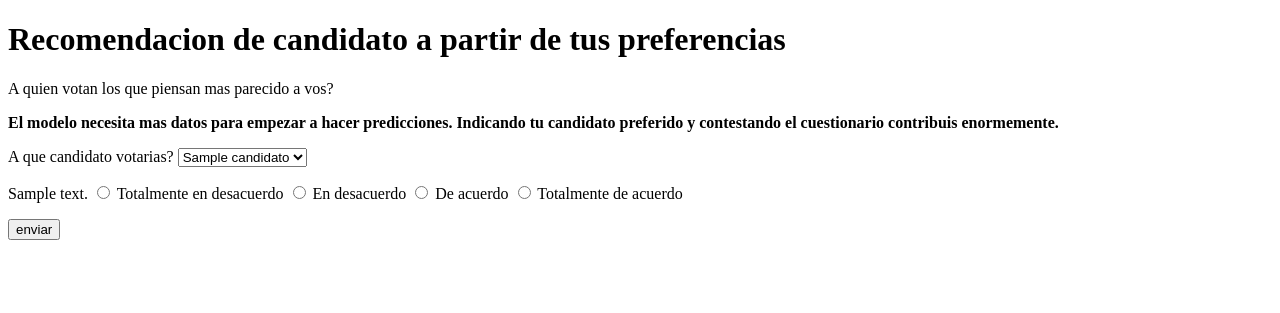
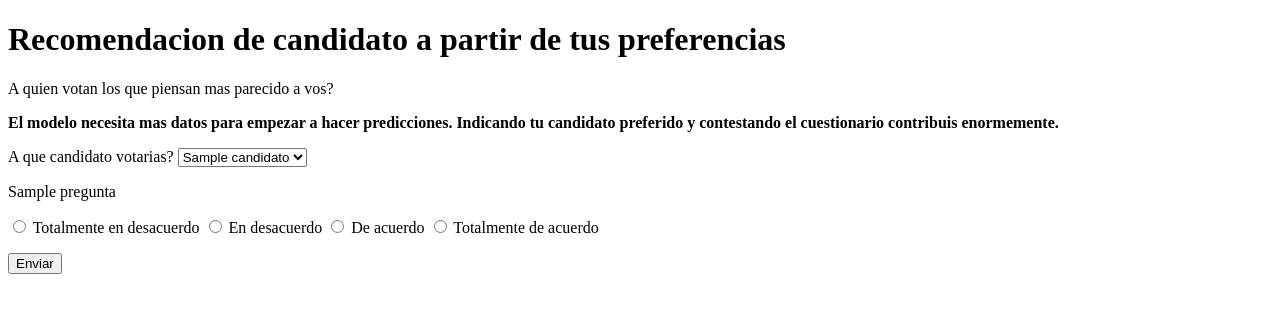
Before and after one commit to johnblanco/predictor_electoral, a Flask app: template predictor_pol/templates/main.html in a window 1280 px wide. Shown: the top 313 px of the page. Run offline with Flask 2, Linux system fonts and the light colour scheme; the template is opened without the code that fills it: most values are stand-ins (such as "Sample title", 1, 10 or a date in 2020).

Commit message:
Tonterías

```diff
--- a/predictor_pol/app.py
+++ b/predictor_pol/app.py
@@ -1,22 +1,24 @@
 #para correr: export FLASK_APP=app.py;flask run
 
-from flask import Flask
-from flask import render_template
-from flask import request
+from flask import Flask, render_template, request
+import json
 import joblib
 import pandas as pd
 
+
 app = Flask(__name__)
+
+preguntas = ['Pregunta 1', 'Pregunta 2']
+candidatos = ['Candidato 1', 'Candidato 2', 'Juan Sartori (aka u/nano2412)']
+
 
 @app.route('/', methods = ['GET', 'POST'])
 def main():
     if request.method == 'POST':
         print(request.form)
 
-    preguntas = [{'id': 1, 'texto': 'pregunta 1'},{'id': 2, 'texto': 'pregunta 2'}]
-    candidatos = [{'id': 1, 'nombre': 'candidato 1'},{'id': 2, 'nombre': 'candidato 2'}]
+    return render_template('main.html', preguntas=preguntas, candidatos=candidatos)
 
-    return render_template('main.html', preguntas=preguntas, candidatos=candidatos)
 
 def predict(responses):
     xgb = joblib.load('xg_model')
--- a/predictor_pol/templates/main.html
+++ b/predictor_pol/templates/main.html
@@ -10,44 +10,45 @@
 
 <p><strong>El modelo necesita mas datos para empezar a hacer predicciones.
     Indicando tu candidato preferido y contestando el cuestionario contribuis enormemente.</strong></p>
+
 <form method="post" action="/">
     <label>A que candidato votarias?</label>
+
     <select name="candidato">
         {% for c in candidatos %}
-            <option value="{{c['id']}}">{{c['nombre']}}</option>
+            <option value="{{loop.index}}">{{c}}</option>
         {% endfor %}
     </select>
+
     {% for p in preguntas %}
-    <p>{{ p['texto']}}
+    <p>{{p}}</p>
     <label>
         <span>
-            <input name="pregunta_{{p['id']}}" type="radio" value="0">
+        <input name="pregunta_{{loop.index}}" type="radio" value="0">
         Totalmente en desacuerdo
         </span>
     </label>
     <label>
         <span>
-            <input name="pregunta_{{p['id']}}" type="radio" value="1">
+        <input name="pregunta_{{loop.index}}" type="radio" value="1">
         En desacuerdo
         </span>
     </label>
     <label>
         <span>
-            <input name="pregunta_{{p['id']}}" type="radio" value="2">
+        <input name="pregunta_{{loop.index}}" type="radio" value="2">
         De acuerdo
         </span>
     </label>
     <label>
         <span>
-            <input name="pregunta_{{p['id']}}" type="radio" value="3">
+        <input name="pregunta_{{loop.index}}" type="radio" value="3">
         Totalmente de acuerdo
         </span>
     </label>
     {% endfor %}
 
-
-
-    <p><input type=submit value=enviar>
+    <p><input type="submit" value="Enviar"></p>
 </form>
 
 </body>
```
Lines whose indentation alone changed are shown as unchanged.
